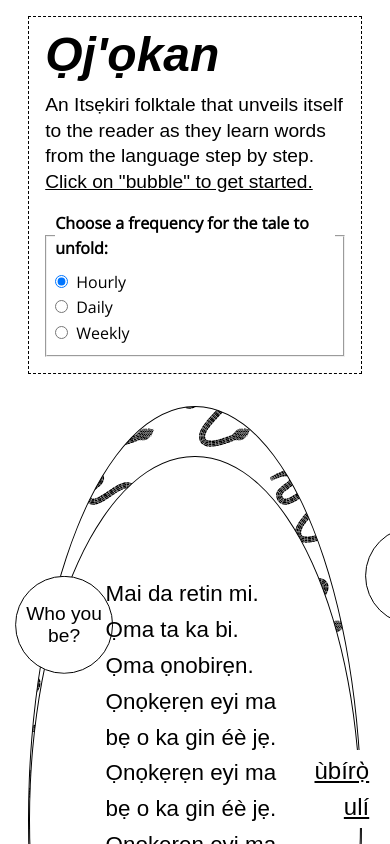
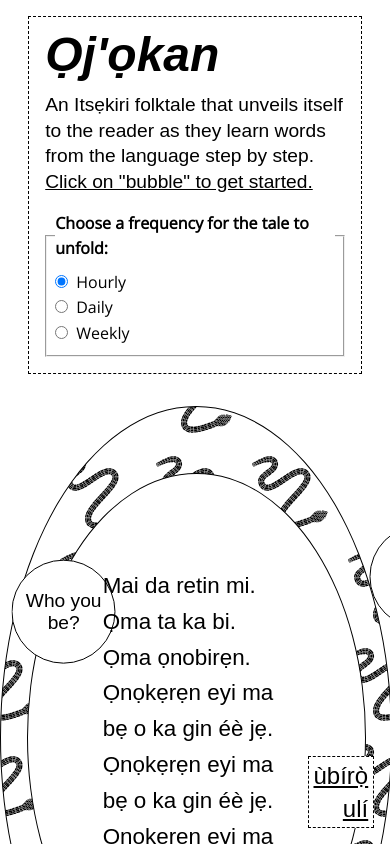
Before and after one commit to oa495/ojo-kan, a Vue app: page / in a window 390 px wide. Shown: the top 844 px of the page. Built offline with nearby package versions, Linux system fonts and the light colour scheme; a web font is replaced by a local one.

Commit message:
Small fixes for mobile

```diff
--- a/src/App.vue
+++ b/src/App.vue
@@ -28,11 +28,6 @@
   }
 }
 
-@media (max-width: 800px) {
-  main {
-    margin: 2rem !important;
-  }
-}
 
 #app {
   width: 100%;
@@ -85,11 +80,15 @@ nav {
   font-size: 1.5rem;
   color: black;
   background-color: white;
+  z-index: 99999;
+}
+
+ {
+  min-height: 2rem;
+  min-width: 2rem;
 }
 
 a {
-  height: 2rem;
-  width: 2rem;
   margin: 0.2em;
   font-weight: 500;
   transition: all 0.3s ease-in-out;
@@ -197,4 +196,24 @@ main p {
     background-color: #FFDA81;
     color: black;
 }
+
+@media (max-width: 800px) {
+  main {
+    margin: 2rem !important;
+  }
+
+  #big-circle {
+    height: 80%;
+    width: 100%;
+  }
+
+  .circle {
+    height: 70%;
+    width: 70%;
+  }
+
+  nav {
+    border: 1px dashed black;
+  }
+}
 </style>
--- a/src/components/LearningModule.vue
+++ b/src/components/LearningModule.vue
@@ -518,9 +518,9 @@ footer {
 
 @media (max-width: 800px) {
   .modules .module {
-    width: 6em;
-    height: 6em;
-    font-size: 1em;
+    min-width: 6em;
+    min-height: 6em;
+    font-size: 0.8em;
   }
 
   .module .content {
```
Also changed, not shown: 1 other file (tests, documents, lock files or other folders).
